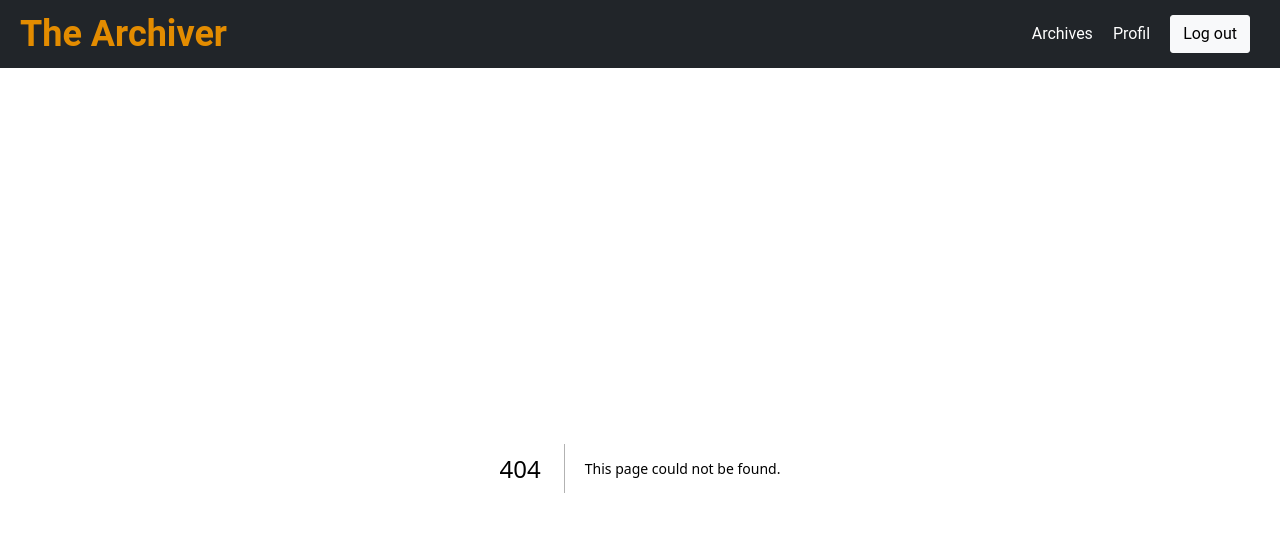
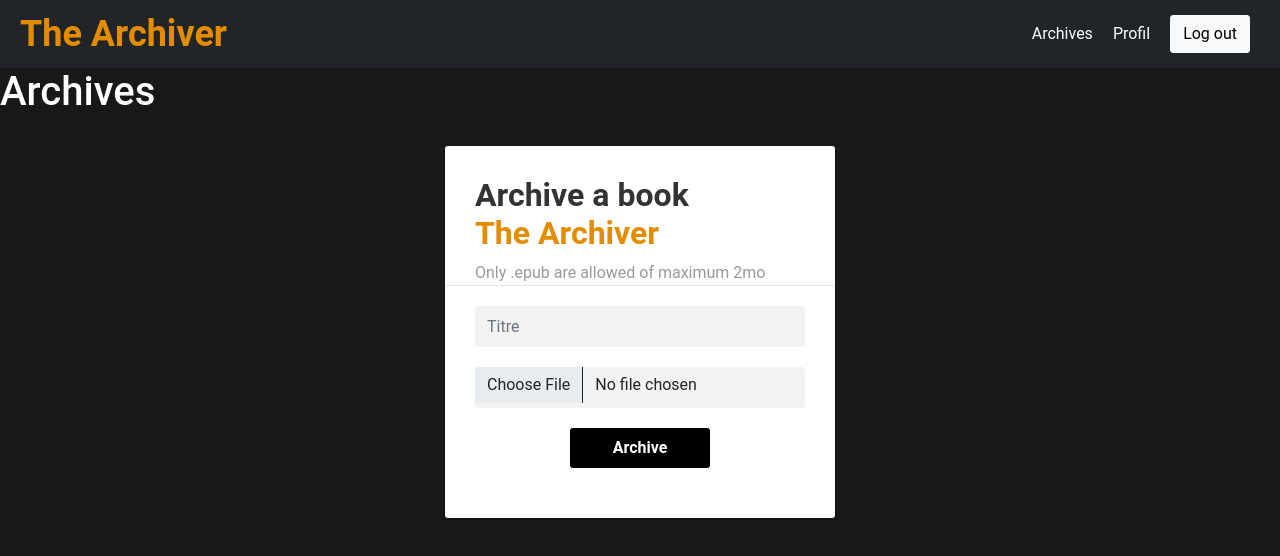
Before and after one commit to ValentinM27/postit, a Next.js app: page /archives in a window 1280 px wide. Before the commit this address had no page. Shown: the top 556 px of the page. Built offline with nearby package versions, Linux system fonts and the light colour scheme; sample sign-in values are in the browser's storage.

Commit message:
[front] - UI for file upload

```diff
--- a/components/myNavbar.tsx
+++ b/components/myNavbar.tsx
@@ -59,7 +59,7 @@ const myNavbar = () => {
       {(toggleMenu || largeur > 768) && (
         <div className="right-header">
           <div>
-            <a href="/">Archives</a>
+            <a href="/archives">Archives</a>
           </div>
           <div>
             <a href="/users/profil">Profil</a>
--- /dev/null
+++ b/components/uploader.tsx
@@ -0,0 +1,122 @@
+import { title } from "process";
+import { useState, useEffect } from "react";
+
+import { book } from "../pages/model-ts";
+
+const Uploader = () => {
+  const initValue: book = {
+    title: "",
+    bookFile: undefined,
+  };
+
+  const [formValues, setFormValues] = useState<book>(initValue);
+  const [formErrors, setFormErrors] = useState({} as any);
+
+  const [apiErrors, setApiErrors] = useState("");
+
+  const handleChange = (event: any) => {
+    const { name, value } = event.target;
+    setFormValues({ ...formValues, [name]: value });
+  };
+
+  const handleFileUpload = (event: React.ChangeEvent<HTMLInputElement>) => {
+    const fileList = event.target.files;
+
+    if (!fileList) return;
+
+    setFormValues({ ...formValues, bookFile: fileList[0] });
+  };
+
+  //   const upload = (e: React.ChangeEvent<HTMLInputElement>) => {
+  //     if (bookFile) {
+  //       const formData = new FormData();
+  //       formData.append("image", bookFile, bookFile?.name);
+  //     }
+  //   };
+
+  const handleSubmit = (event: any) => {
+    event.preventDefault();
+    validate(formValues);
+  };
+
+  const validate = (value: any) => {
+    const errors: any = {};
+    const maxSize = 2000;
+
+    if (!value.title) {
+      errors.title = "Title is required";
+    } else if (value.title.length < 3 && value.title.length > 40) {
+      errors.title = "Title lenght should be between 3 and 40 caracters";
+    }
+
+    if (!value.bookFile) {
+      errors.bookFile = "Please select a file";
+    } else if (value.bookFile?.name.split(".").pop().toLowerCase() !== "epub") {
+      errors.bookFile = "Only epub are supported";
+    } else if (value.bookFile?.size / 1024 > maxSize) {
+      errors.bookFile = "File size exceed 2mo";
+    }
+
+    if (Object.keys(errors).length === 0) {
+      console.log("all good");
+    }
+
+    setFormErrors(errors);
+  };
+
+  return (
+    <div className="signup-form">
+      {/* Gestion de l'affichage des erreurs */}
+      {apiErrors ? (
+        <div className="alert alert-danger" role="alert">
+          {apiErrors}
+        </div>
+      ) : null}
+
+      <form>
+        <h2>
+          Archive a book <br />
+          <span className="the-archiver-span">The Archiver</span>
+        </h2>
+        Only .epub are allowed of maximum 2mo
+        <hr />
+        <div className="form-group">
+          <input
+            className="form-control"
+            name="title"
+            type="text"
+            placeholder="Titre"
+            onChange={handleChange}
+            value={formValues.title}
+          />
+          {/* Gestion de l'affichage des erreurs */}
+          {formErrors.title ? (
+            <div className="alert alert-danger mt-1" role="alert">
+              {formErrors.title}
+            </div>
+          ) : null}
+        </div>
+        <div className="form-group">
+          <input
+            className="form-control"
+            type="file"
+            onChange={handleFileUpload}
+          />
+          {/* Gestion de l'affichage des erreurs */}
+          {formErrors.bookFile ? (
+            <div className="alert alert-danger mt-1" role="alert">
+              {formErrors.bookFile}
+            </div>
+          ) : null}
+        </div>
+        <div className="form-group col-md-12 text-center">
+          <button onClick={handleSubmit} className="btn btn-primary btn-lg">
+            Archive
+          </button>
+        </div>
+      </form>
+    </div>
+  );
+};
+
+export default Uploader;
--- /dev/null
+++ b/pages/archives/index.tsx
@@ -0,0 +1,16 @@
+import { useState, useEffect } from "react";
+import UsersServices from "../../services/users.services";
+import { user } from "../model-ts";
+
+import Uploader from "../../components/uploader";
+
+const Archive = () => {
+  return (
+    <div>
+      <h1>Archives</h1>
+      <Uploader />
+    </div>
+  );
+};
+
+export default Archive;
--- a/pages/model-ts.ts
+++ b/pages/model-ts.ts
@@ -14,3 +14,13 @@ export const User = z.object({
   password: z.string().optional(),
   confirmPassword: z.string().optional(),
 });
+
+export interface book {
+  title: string;
+  bookFile: File | undefined;
+}
+
+export const Book = z.object({
+  _id: z.string().optional(),
+  title: z.string().optional(),
+});
--- a/pages/users/signin.tsx
+++ b/pages/users/signin.tsx
@@ -31,7 +31,7 @@ const signin = () => {
   /**
    * Permet de valider l'intégrités des données du formulaire
    */
-  const validate = async (value: any) => {
+  const validate = (value: any) => {
     const errors: any = {};
 
     if (!value.login) {
--- a/pages/users/signup.tsx
+++ b/pages/users/signup.tsx
@@ -40,7 +40,7 @@ const signup = () => {
   /**
    * Permet de valider l'intégrités des données du formulaire
    */
-  const validate = async (value: any) => {
+  const validate = (value: any) => {
     const errors: any = {};
 
     if (!value.login) {
```
